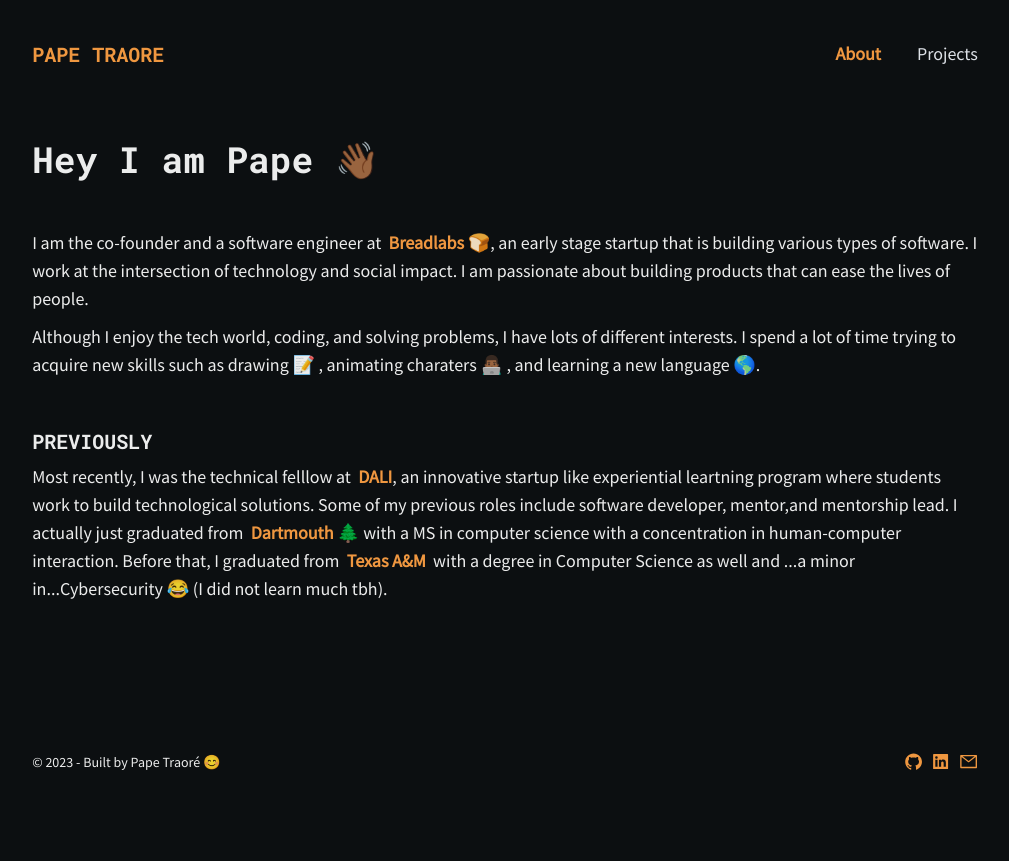
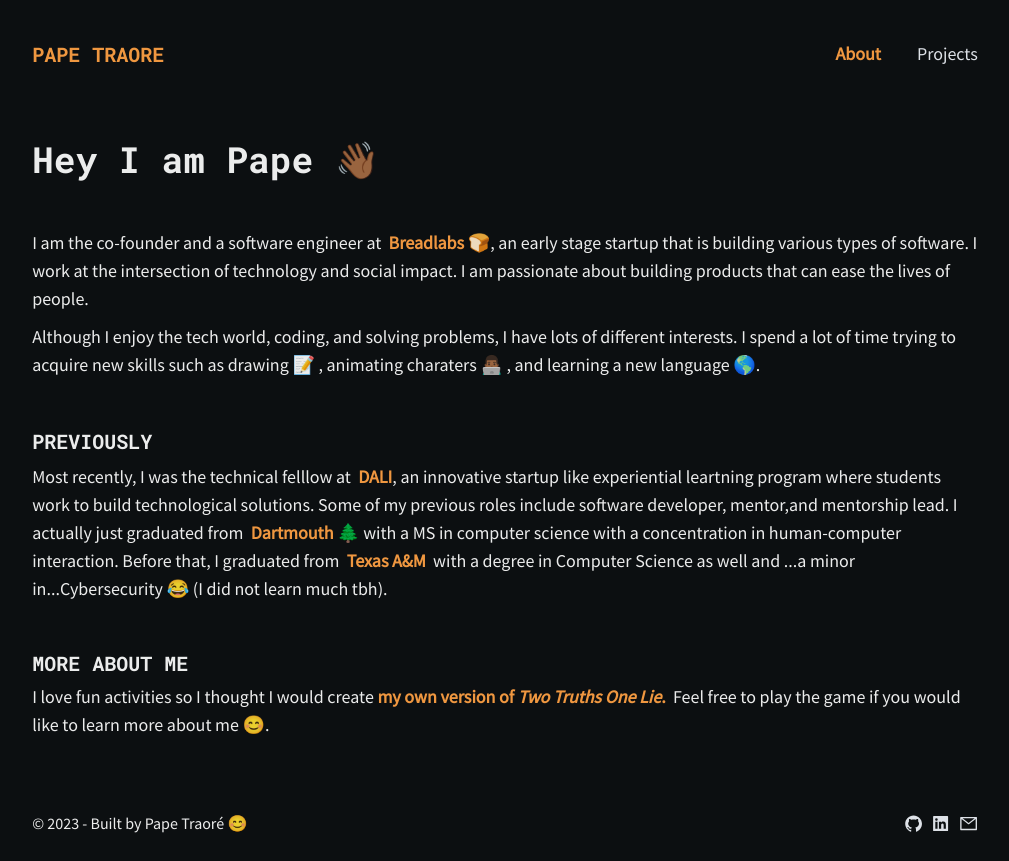
Before and after one commit to Pape98/personal-website, a Next.js app: page /about in a window 1280 px wide. Shown: the whole page, without its empty margins (135-1144 px from the left). Before the commit the page ends 800 px from the top, so only its background shows below. Built offline with nearby package versions, Linux system fonts and the light colour scheme; no server answers; a web font is replaced by a local one.

Commit message:
added game link

```diff
--- a/src/components/cards/ProjectCard.jsx
+++ b/src/components/cards/ProjectCard.jsx
@@ -23,18 +23,19 @@ const ProjectCard = ({ project }) => {
         <>
             <ProjectDrawer isOpen={isOpen} onClose={onClose} project={project} />
             <motion.div
-                initial={{ y: 20, opacity: 0 }}
+                initial={{ y: 15, opacity: 0 }}
                 whileInView={{ y: 0, opacity: 1 }}
                 viewport={{ once: true }}
                 transition={{ duration: 2 }}
                 style={{ height: '100%' }}
             >
                 <motion.div whileHover={{
-                    scale: 1.1,
-                    padding: '20px 0',
-                    transition: { duration: 1 },
+                    scale: 1.05,
+                    padding: '10px 0',
+                    transition: 'all 2s ease'
+
                 }}>
-                    <Flex gap={5} flexWrap='wrap' cursor='pointer' onClick={onOpen} _hover={{ scale: 3 }} top='50px'>
+                    <Flex gap={5} flexWrap='wrap' cursor='pointer' onClick={onOpen}>
                         <Stack w={{ base: '350px', md: '350px' }} gap={2}>
                             <Heading size='sm'>{project.title}</Heading>
                             <Text>
@@ -47,9 +48,8 @@ const ProjectCard = ({ project }) => {
                                 <Image src={project.image[0].url} alt={project.title} fill={true} style={{ objectFit: 'cover', }} />
                             }
                         </Box>
-                    </Flex></motion.div>
-
-
+                    </Flex>
+                </motion.div>
             </motion.div>
         </>
     )
--- a/src/components/layout/Footer.jsx
+++ b/src/components/layout/Footer.jsx
@@ -6,14 +6,14 @@ const Footer = () => {
   const links = socialLinks.map(link => {
     return (
       <Link key={link.title} href={link.url} isExternal display='flex'>
-        <Icon as={link.icon} boxSize='1.2em' />
+        <Icon as={link.icon} boxSize='1.2em' color='secondary' _hover={{ color: link.color }} />
       </Link>
     );
   });
 
   return (
     <Flex mt='auto' align='center' justify='space-between'>
-      <Text fontSize='sm'>
+      <Text fontSize='md'>
         © {new Date().getFullYear()} - Built by Pape Traoré 😊
       </Text>
       <HStack spacing={2} justify='center' align='center'>
--- a/src/constants/index.js
+++ b/src/constants/index.js
@@ -5,7 +5,7 @@ const socialLinks = [
     icon: AiOutlineGithub,
     url: 'https://github.com/Pape98',
     title: 'github',
-    color: 'gray.700',
+    color: 'white',
   },
   {
     icon: AiFillLinkedin,
--- a/src/pages/about.jsx
+++ b/src/pages/about.jsx
@@ -1,4 +1,4 @@
-import { Stack, Text, Heading, Link } from '@chakra-ui/react';
+import { Stack, Text, Heading, Link, Button } from '@chakra-ui/react';
 
 const About = () => {
   return (
@@ -43,7 +43,15 @@ const About = () => {
         </Text>
       </Stack>
 
-      <Stack pt='20px' gap={20}>
+      <Heading size='md' pt={10}>
+        MORE ABOUT ME
+      </Heading>
+      <Stack gap={3}>
+        <Text>I love fun activities so I thought I would create <Link href='https://home.dartmouth.edu/' isExternal>
+          <b>  my own version of <i>Two Truths One Lie</i>.</b>  &nbsp;
+        </Link>
+          Feel free to play the game if you would like to learn more about me 😊.</Text>
+
       </Stack>
     </Stack>
   )
```
